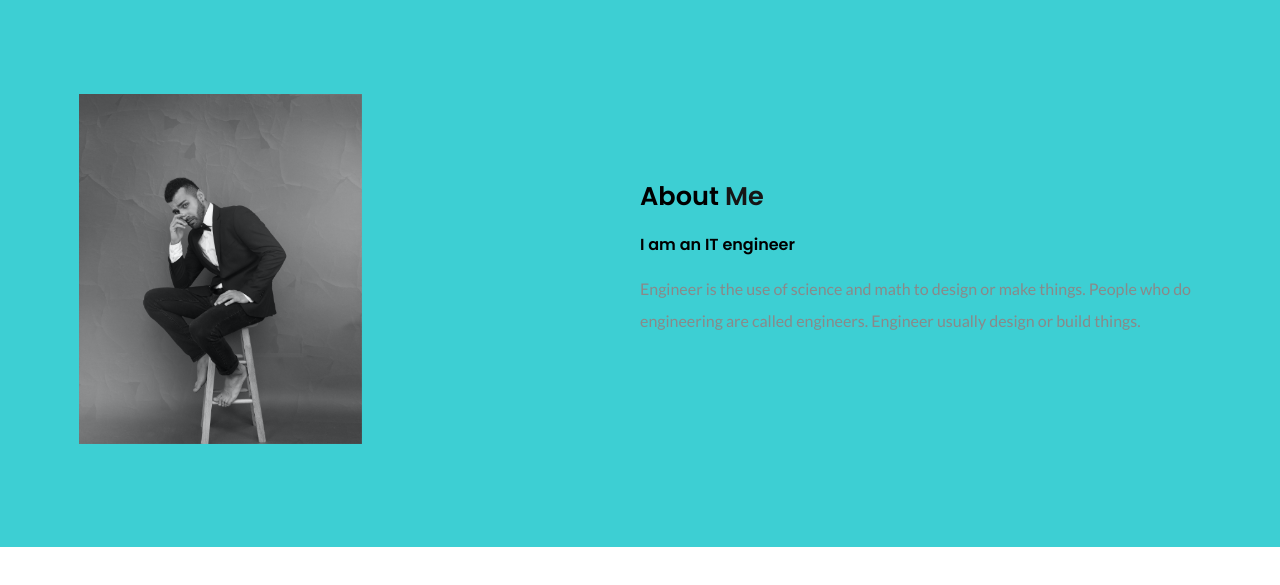
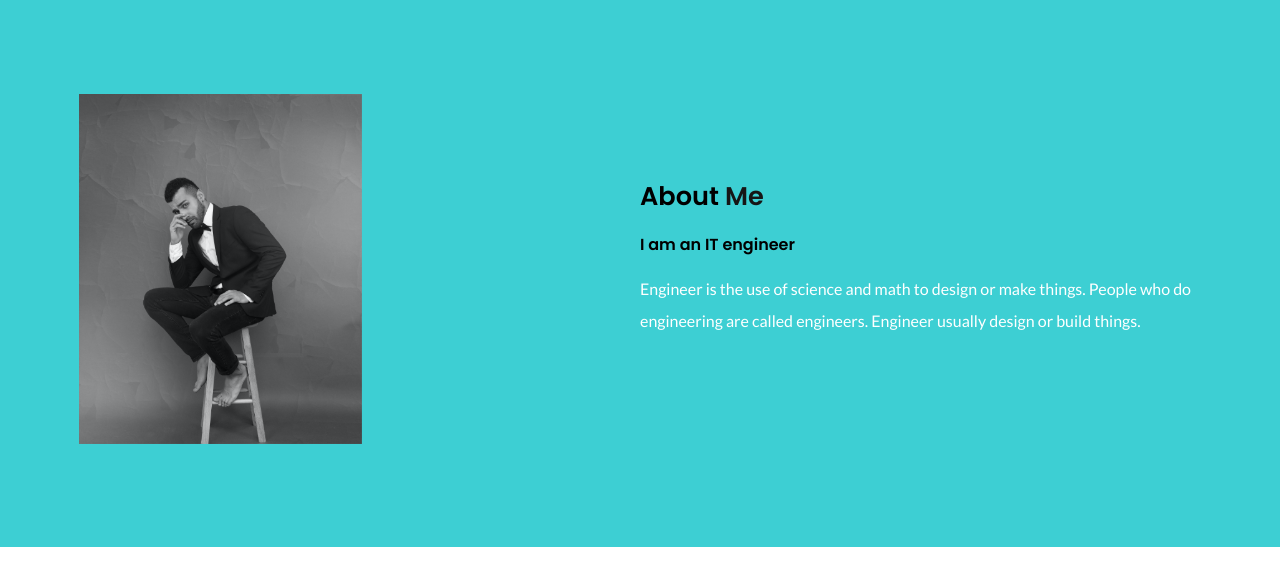
Before and after one commit to dhruv322/dmp_322.github.io, a plain HTML site: page about.html in a window 1280 px wide. Shown: the part 119-704 px from the top of the page. Drawn offline with Linux system fonts and the light colour scheme.

Commit message:
Update style.css

```diff
--- a/style.css
+++ b/style.css
@@ -126,7 +126,7 @@ section.About h3{
 
 section.About p{
 	font-family: 'lato',sans-serif;
-	color: var(--ternary);
+	color: var(--pure);
 	line-height: 2;
 	margin-bottom: 2rem;
 
```
